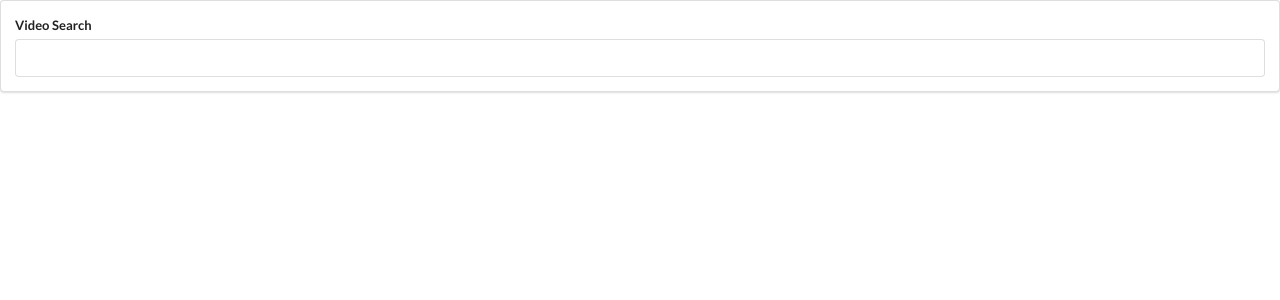
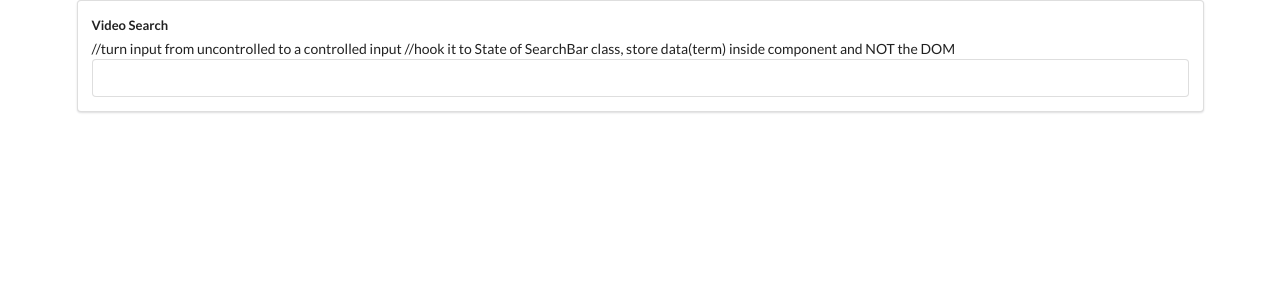
Before and after one commit to mekowalski/react-videos-app, a React (Create React App) app: page / in a window 1280 px wide. Shown: the top 300 px of the page. Built offline with nearby package versions, Linux system fonts and the light colour scheme.

Commit message:
create state and give value to input

```diff
--- a/src/components/App.js
+++ b/src/components/App.js
@@ -4,7 +4,7 @@ import SearchBar from './SearchBar';
 class App extends React.Component {
   render() {
     return (
-      <div>
+      <div className='ui container'>
         <SearchBar />
       </div>
     );
--- a/src/components/SearchBar.js
+++ b/src/components/SearchBar.js
@@ -1,14 +1,17 @@
 import React from 'react';
 
 class SearchBar extends React.Component {
+  state = { term: '' };
+
   render() {
     return (
-        //show at least a form element, label and input
       <div className='search-bar ui segment'>
         <form className='ui form'>
           <div className='field'>
             <label>Video Search</label>
-            <input type='text' />
+            //turn input from uncontrolled to a controlled input
+            //hook it to State of SearchBar class, store data(term) inside component and NOT the DOM
+            <input type='text' value={this.state.term} />
           </div>
         </form>
       </div>
```
